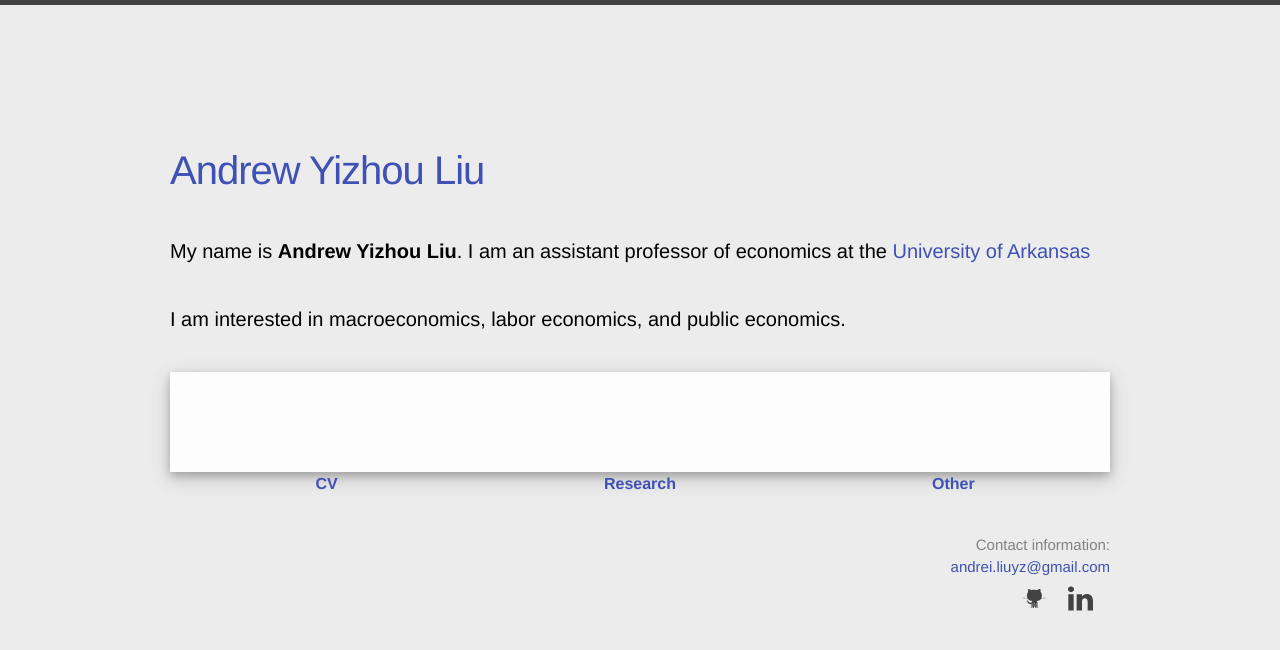
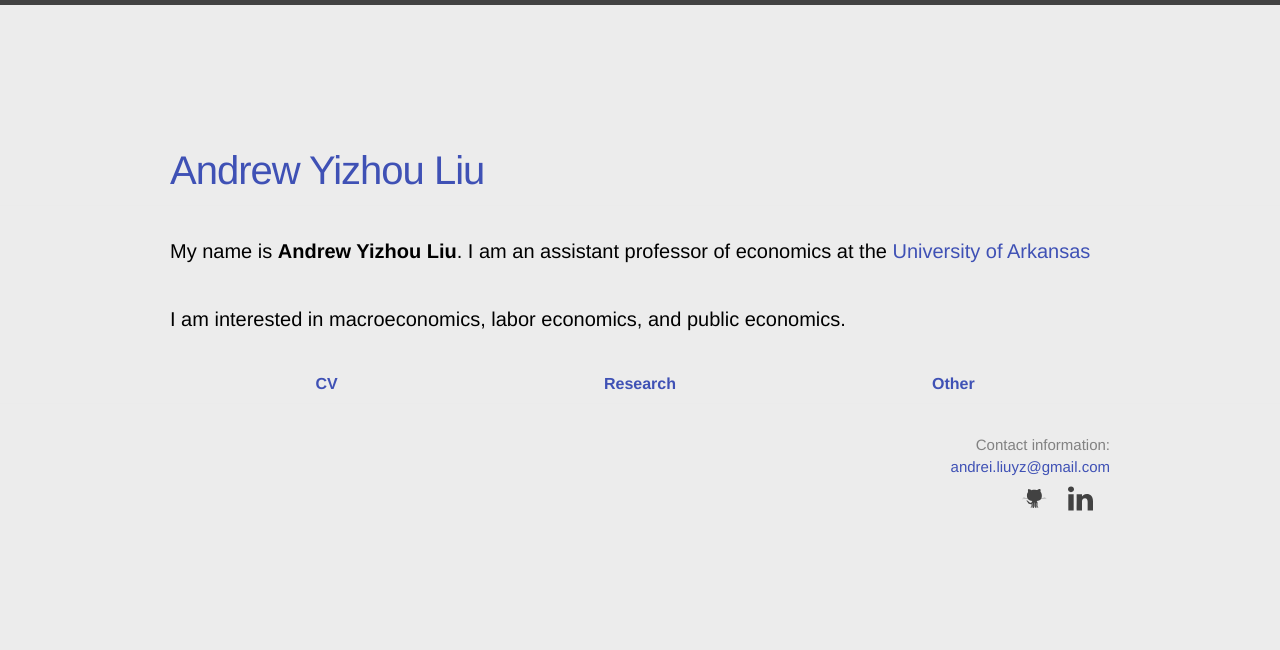
Before and after one commit to Andrew-YizhouLiu/Andrew-YizhouLiu.github.io, a Jekyll site: the page built from index.html, in a window 1280 px wide. Shown: the top 650 px of the page. Built offline with Jekyll 4.4.1, drawn with Linux system fonts in a browser that asks for light colours.

Commit message:
Update index.html

```diff
--- a/index.html
+++ b/index.html
@@ -28,7 +28,7 @@ title: Andrew Yizhou Liu
 
 <section class="c-archives">
 
-<table style="width: 100%; height: 100px; box-shadow: 0 4px 8px 0 rgba(0, 0, 0, 0.2), 0 6px 20px 0 rgba(0, 0, 0, 0.19); text-align: center; border-width: 0px; background-color: #fdfdfd;" cellspacing="0" cellpadding="0" id="tab1">
+<table style="width: 0%; height: 0px; box-shadow: 0 0px 0px 0 rgba(0, 0, 0, 0.2), 0 0px 0px 0 rgba(0, 0, 0, 0.19); text-align: center; border-width: 0px; background-color: #fdfdfd;" cellspacing="0" cellpadding="0" id="tab1">
   <tr>
           <!--  <th style="width:500px;"> <img id="fotoprincipal" src="files/andrew.jpg"> </th>
     <td style="width:30px;"> </td>
@@ -58,7 +58,7 @@ title: Andrew Yizhou Liu
 
 
 
-<table style="width: 100%; height: 100px; box-shadow: 0 4px 8px 0 rgba(0, 0, 0, 0.2), 0 6px 20px 0 rgba(0, 0, 0, 0.19); text-align: center; border-width: 0px; background-color: #fdfdfd;" cellspacing="0" cellpadding="0" id="tab2">
+<table style="width: 0%; height: 0px; box-shadow: 0 0px 0px 0 rgba(0, 0, 0, 0.2), 0 6px 20px 0 rgba(0, 0, 0, 0.19); text-align: center; border-width: 0px; background-color: #fdfdfd;" cellspacing="0" cellpadding="0" id="tab2">
   <tr>
   <!--  <th style="width:500px;"> <img id="fotoprincipal" src="files/andrew.jpg"> </th>
   </tr>
```
